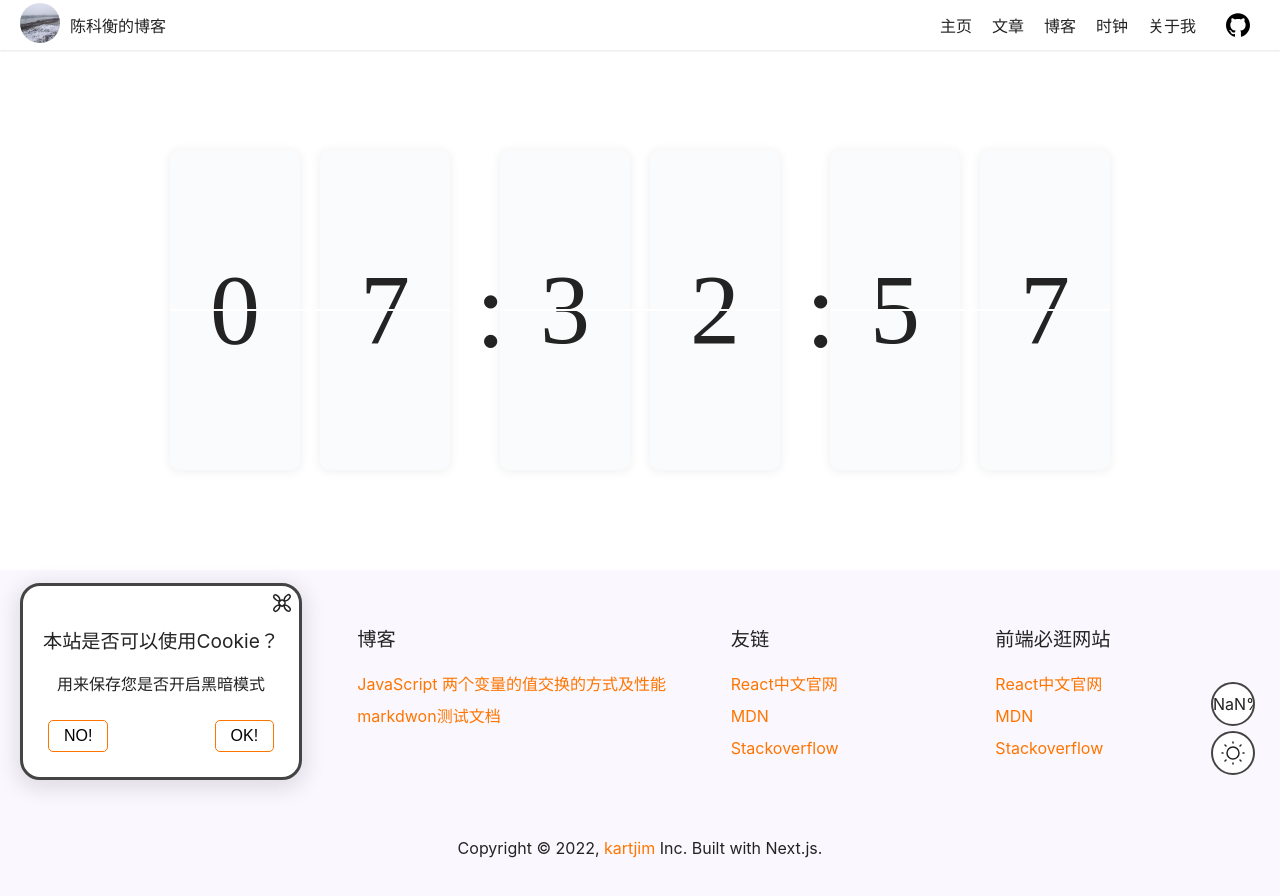
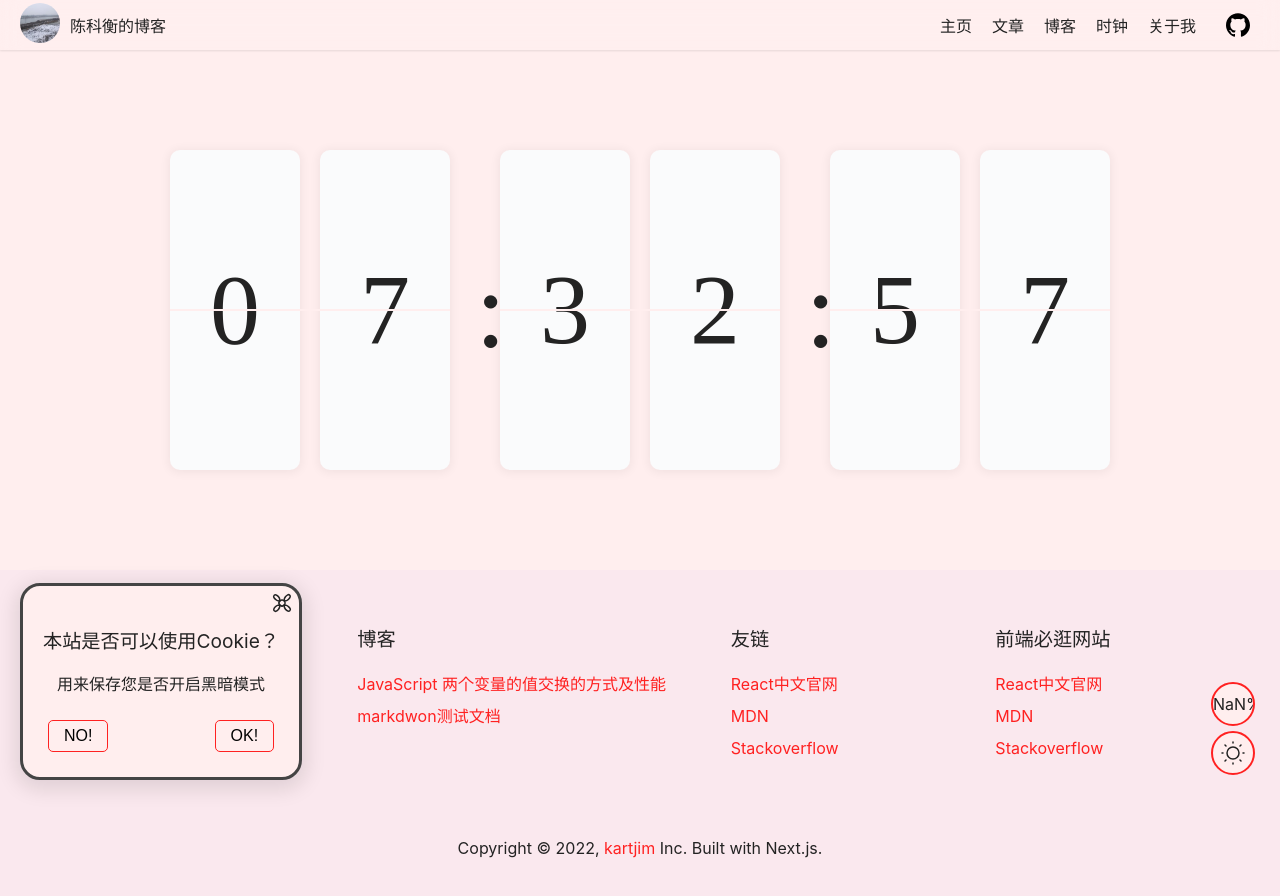
Before and after one commit to can-dy-jack/blog, a Next.js app: page /clock in a window 1280 px wide. Shown: the top 896 px of the page. Built offline with nearby package versions, Linux system fonts and the light colour scheme.

Commit message:
修改一些样式

```diff
--- a/component/style/footer.module.css
+++ b/component/style/footer.module.css
@@ -22,9 +22,6 @@
 .links a, .links .linksHead {
     line-height: 2;
 }
-.links a:hover {
-    text-decoration: underline dashed;
-}
 .links .linksHead {
     font-size: 1.2rem;
     font-weight: 500;
--- a/component/style/function.module.css
+++ b/component/style/function.module.css
@@ -5,7 +5,7 @@
 }
 .function_btns {
     background-color: var(--bg);
-    border: 2px solid #444;
+    border: 2px solid var(--newYear);
     height: 40px;
     width: 40px;
     border-radius: 50%;
--- a/pages/index.js
+++ b/pages/index.js
@@ -41,8 +41,8 @@ export default function Home() {
         <div className={styles.mdx}>
             <p><TipText
             text={ poem.from_who ? poem.from_who : "佚名" }
-            color="#86d72f"
-            bg="#86d72f21">
+            color="#ff2121"
+            bg="#ff212121">
               { poem.hitokoto }
             </TipText></p>
         </div>
--- a/styles/globals.css
+++ b/styles/globals.css
@@ -16,25 +16,27 @@ html {
 
 :root {
   /* 橘红 */
-  --main: #ff7500;
-  --main-blur1: rgba(255, 117, 0, 0.1);
-  --main-blur2: rgba(255, 117, 0, 0.2);
-  --main-blur5: rgba(255, 117, 0, 0.5);
-  --main-blur6: rgba(255, 117, 0, 0.6);
-  --main-blur7: rgba(255, 117, 0, 0.7);
+  --main: #ff2121;
+  --main-blur1: rgba(255, 33, 33, .1);
+  --main-blur2: rgba(255, 33, 33, 0.2);
+  --main-blur5: rgba(255, 33, 33, 0.5);
+  --main-blur6: rgba(255, 33, 33, 0.6);
+  --main-blur7: rgba(255, 33, 33, 0.7);
   /* 琥珀 */
-  --main-dark: #ca6924;
+  --main-dark: #c83c23;
   /* 油绿 */
   --green1: #00bc12;
   /* 青碧 */
   --select: #48c0a3;
+  /* 大红 */
+  --newYear: #ff2121;
 
   --pre-bg: #f6f8fa;
   --font: #232323;
   --head-bg: rgba(255, 255, 255, 0.1);
-  --foot-bg: #faf8fe;
-  --bg: #fff;
-  --asider-bg: #fff;
+  --foot-bg: #fae8ee;
+  --bg: #ffeeee;
+  --asider-bg: #fae8ee;
   --index-head-bg: var(--main);
   --table-bg: rgb(246, 248, 250);
   --table-border: rgb(208, 215, 222);
@@ -57,8 +59,8 @@ html {
   --pre-bg: #161b22;
   --font: #dfdfdf;
   --head-bg: rgba(54, 54, 54, 0.1);
-  --foot-bg: #1c1e21;
-  --bg: #0d1117;
+  --foot-bg: #3c1e21;
+  --bg: #170d0d;
   --asider-bg: #323232;
   --index-head-bg: var(--main-dark);
   --table-bg: rgb(22, 27, 34);
@@ -89,6 +91,7 @@ a {
 }
 a:hover {
   color: var(--main-dark);
+  border-bottom: 1px solid var(--main-dark);
 }
 img {
   max-width: 100%;
@@ -191,3 +194,7 @@ table tbody tr:nth-child(2n) {
   font-size: 1.2rem;
   transition: all 1s ease;
 }
+.sr-only::after {
+  content: "\1F517";
+  margin-left: 10px;
+}
```
Also changed, not shown: styles/docs.module.css (+6 -24 lines).
